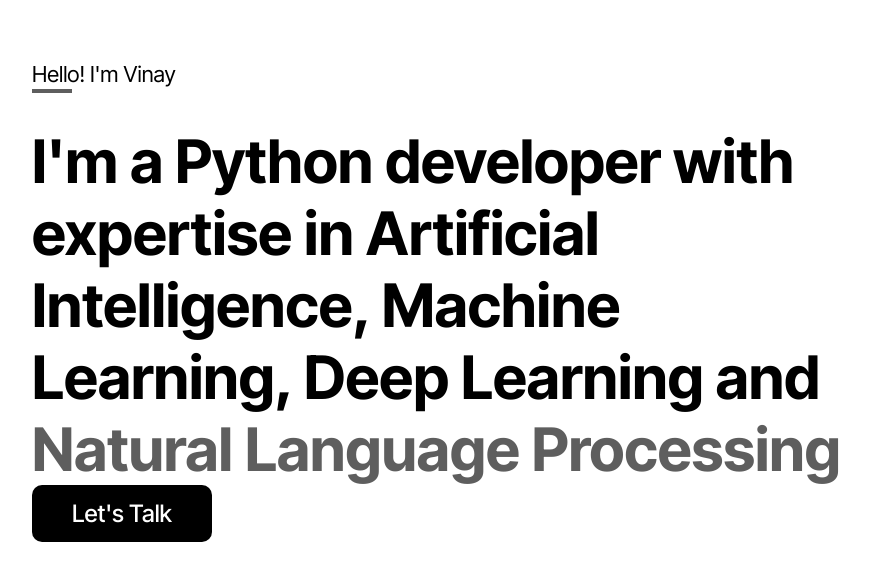
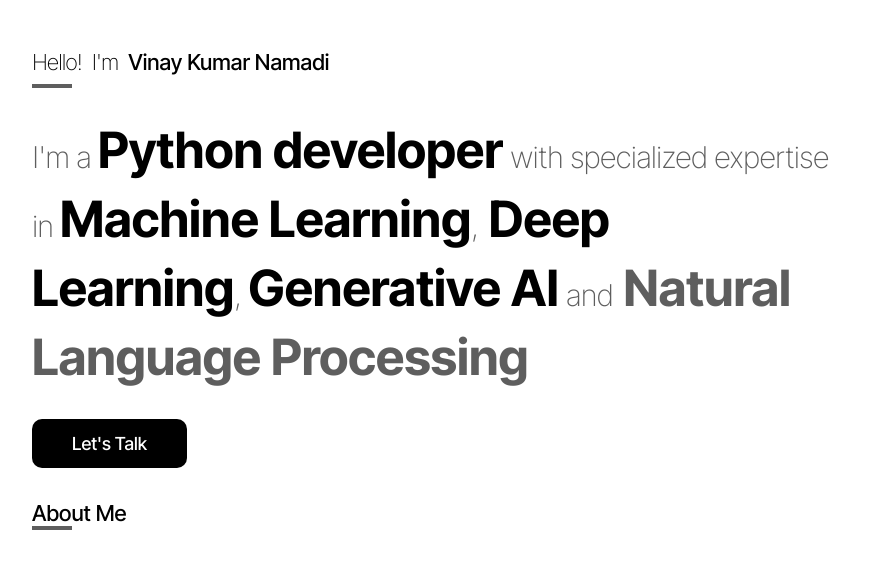
Before and after one commit to VinayN03/my-portfolio-svelte, a SvelteKit app: page / in a window 1280 px wide. Shown: the top 580 px of the page, without its empty margins (160-1029 px from the left). Built offline with nearby package versions, Linux system fonts and the light colour scheme.

Commit message:
Section Headline Component

```diff
--- a/src/app.css
+++ b/src/app.css
@@ -58,7 +58,8 @@ h1 {
 }
 
 h2 {
-  font-size: 60px;
+  display: inline;
+  font-size: 50px;
   line-height: 1.2;
   font-weight: bold;
 }
@@ -68,10 +69,30 @@ h3 {
   line-height: 1.3;
 }
 
-h3 {
-  font-size: 22px;
-  line-height: 1.3;
-  font-weight: normal;
+h4 {
+  display: inline;
+  font-size: 30px;
+  line-height: 2.1;
+  font-weight: 200;
+  letter-spacing: -1px;
+  padding-left: 7px;
+  padding-right: 7px;
+  color: #5e5e5e;
+}
+
+h5 {
+    display: inline-block;
+    font-size: 22px;
+    font-weight: 200;
+    line-height: 2;
+    letter-spacing: -1px;
+    color: black;
+}
+
+h6 {
+    display: inline-block;
+    font-size: 22px;
+    font-weight: 500;
 }
 p,
 li {
@@ -136,6 +157,19 @@ p {
   margin-bottom: 64px;
 }
 
+.ml-xs {
+    margin-left: 0px;
+    padding-left: 0px;
+}
+
+.ml-s {
+    margin-left: 10px;
+}
+
+.mr-s {
+    margin-right: 10px;
+}
+
 .bold {
   font-weight: bold;
 }
--- a/src/lib/components/Button.svelte
+++ b/src/lib/components/Button.svelte
@@ -21,7 +21,7 @@
         font-weight: 500;
         background-color: black;
         color: white;
-        font-size: 24px;
+        font-size: 18px;
         padding: 14px 40px;
         border-radius: 10px;
         }
--- /dev/null
+++ b/src/lib/components/SectionHeadline.svelte
@@ -0,0 +1,17 @@
+<script lang="ts">
+    import type { Snippet } from "svelte";
+
+    interface SectionHeadlineProps {
+        children: Snippet;
+        sectionName: string;
+    }
+
+    let { children, sectionName}: SectionHeadlineProps = $props();
+</script>
+
+<div class="default-margin mt-m">
+    <h6>
+        {@render children()}
+    </h6>
+    <div class="underscore"></div>
+</div>
--- /dev/null
+++ b/src/lib/components/Sections/AboutMeSection.svelte
@@ -0,0 +1,9 @@
+<script>
+
+	import SectionHeadline from "$components/SectionHeadline.svelte";
+
+</script>
+
+
+
+<SectionHeadline sectionName={"about-me"}>About Me</SectionHeadline>
--- a/src/lib/components/Sections/HeroSection.svelte
+++ b/src/lib/components/Sections/HeroSection.svelte
@@ -10,17 +10,21 @@
 
 </script>
 <section class="hero-section default-margin">
-    <h3>Hello! I'm Vinay</h3>
+    <h5>Hello!</h5><h5 class="ml-s mr-s">I'm</h5><h6>Vinay Kumar Namadi</h6>
     <div class="underscore mb-m"></div>
-    <h2>I'm a Python developer with expertise in Artificial Intelligence, Machine Learning,
-        Deep Learning and
-    </h2>
+    <div class="summary mb-m">
+        <!-- I am a Python developer with specialized expertise in Machine Learning (ML), Deep Learning (DL), Generative AI, and Natural Language Processing (NLP). -->
+    <h4 class="ml-xs">I'm a</h4><h2> Python developer </h2><h4>with specialized expertise in</h4><h2>Machine Learning</h2><h4 class="ml-xs">,</h4>
+        <h2>Deep Learning</h2><h4 class="ml-xs">,</h4><h2> Generative AI </h2><h4>and</h4>
     <h2 class="dark-grey">Natural Language Processing</h2>
+</div>
     <Button {onclick}>Let's Talk</Button>
 </section>
 
 <style>
     .hero-section {
-        padding-top: 60px;
+        padding-top: 40px;
     }
+
+
 </style>
--- a/src/lib/components/index.ts
+++ b/src/lib/components/index.ts
@@ -1,2 +1,4 @@
 export { default as HeroSection } from "./Sections/HeroSection.svelte";
 export { default as Button } from "./Button.svelte";
+export { default as SectionHeadline } from "./SectionHeadline.svelte";
+export { default as AboutMeSection } from "./Sections/AboutMeSection.svelte";
--- a/src/routes/+page.svelte
+++ b/src/routes/+page.svelte
@@ -1,5 +1,8 @@
 <script>
     import { HeroSection } from "$components";
+	import SectionHeadline from "$components/SectionHeadline.svelte";
+	import AboutMeSection from "$components/Sections/AboutMeSection.svelte";
 </script>
 
 <HeroSection />
+<AboutMeSection />
```
